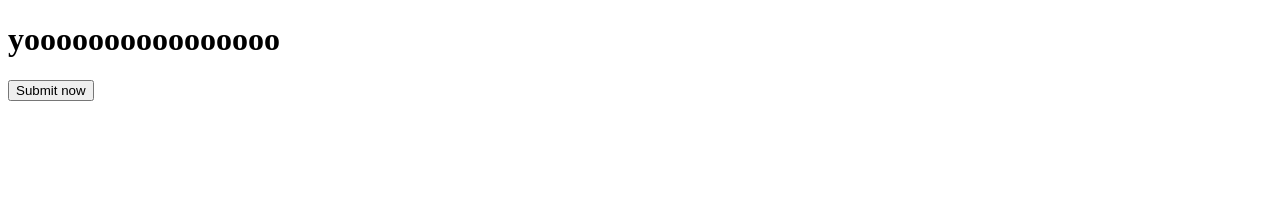
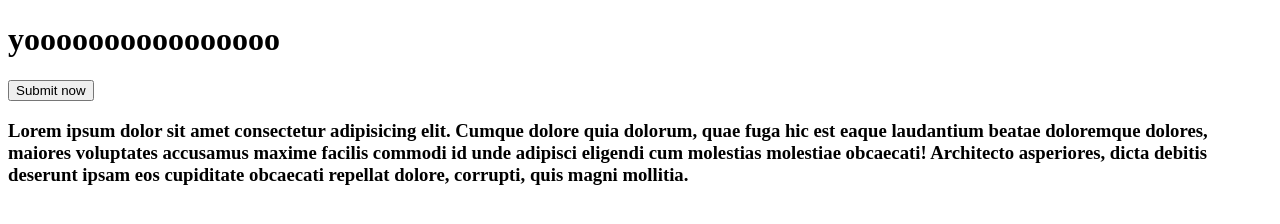
Before and after one commit to Ferro-coder/test, a plain HTML site: page index.html in a window 1280 px wide. Drawn offline with Linux system fonts and the light colour scheme.

Commit message:
added some random txt

```diff
--- a/index.html
+++ b/index.html
@@ -10,6 +10,14 @@
   <body>
     <h1>yoooooooooooooooo</h1>
     <button>Submit now</button>
+    <h3>
+      Lorem ipsum dolor sit amet consectetur adipisicing elit. Cumque dolore
+      quia dolorum, quae fuga hic est eaque laudantium beatae doloremque
+      dolores, maiores voluptates accusamus maxime facilis commodi id unde
+      adipisci eligendi cum molestias molestiae obcaecati! Architecto
+      asperiores, dicta debitis deserunt ipsam eos cupiditate obcaecati repellat
+      dolore, corrupti, quis magni mollitia.
+    </h3>
     <script src="script.js"></script>
   </body>
 </html>
```
